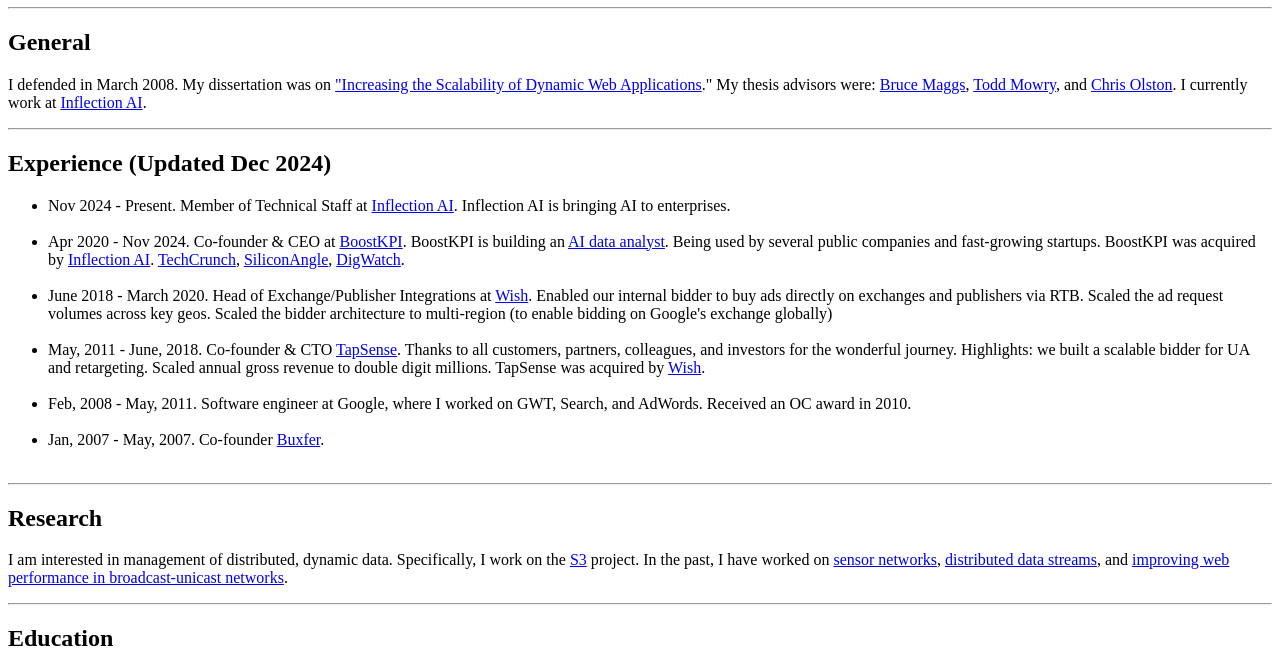
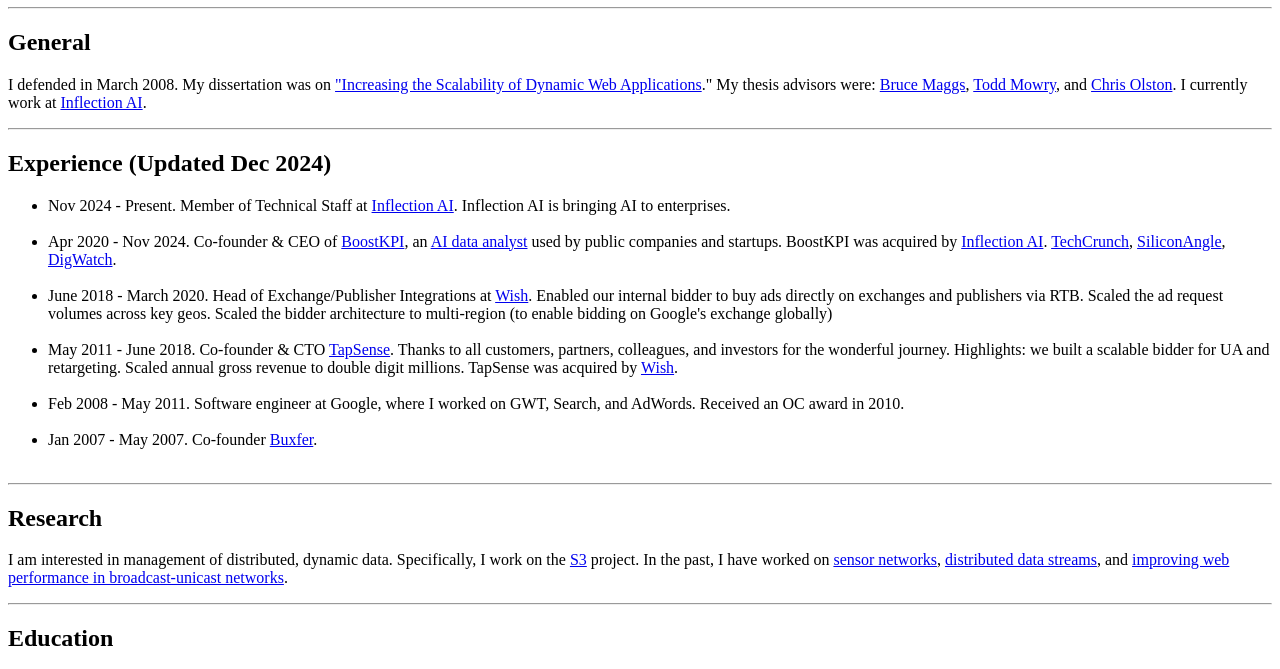
Before and after one commit to amitmanjhi/amitmanjhi.github.io, a plain HTML site: page index.html in a window 1280 px wide. Shown: the part 130-799 px from the top of the page. Drawn offline with Linux system fonts and the light colour scheme.

Commit message:
Minor edits and wordsmithing

```diff
--- a/index.html
+++ b/index.html
@@ -72,17 +72,17 @@ I currently work at <a href="https://inflection.ai">Inflection AI</a>.
 <h2>Experience (Updated Dec 2024)</h2>
 <ul>
     <li> Nov 2024 - Present. Member of Technical Staff at <a href="https://inflection.ai">Inflection AI</a>. Inflection AI is bringing AI to enterprises.<br><br>
-    <li> Apr 2020 - Nov 2024. Co-founder & CEO at <a href="https://boostkpi.com">BoostKPI</a>. BoostKPI is building an <a href="https://blog.boostkpi.com/ai-data-analyst/">AI data analyst</a>. Being used by several public companies and fast-growing startups. BoostKPI was acquired by <a href="https://inflection.ai">Inflection AI</a>. <a href="https://techcrunch.com/2024/11/26/inflection-ceo-says-its-done-competing-to-make-next-generation-ai-models/">TechCrunch</a>, <a href="https://siliconangle.com/2024/11/26/inflection-ai-acquires-automation-startups-boostkpi-jelled-ai/">SiliconAngle</a>, <a href="https://dig.watch/updates/former-ai-pioneer-inflection-now-targets-enterprise-tools">DigWatch</a>. <br><br>
+    <li> Apr 2020 - Nov 2024. Co-founder & CEO of <a href="https://boostkpi.com">BoostKPI</a>, an <a href="https://blog.boostkpi.com/ai-data-analyst/">AI data analyst</a> used by public companies and startups. BoostKPI was acquired by <a href="https://inflection.ai">Inflection AI</a>. <a href="https://techcrunch.com/2024/11/26/inflection-ceo-says-its-done-competing-to-make-next-generation-ai-models/">TechCrunch</a>, <a href="https://siliconangle.com/2024/11/26/inflection-ai-acquires-automation-startups-boostkpi-jelled-ai/">SiliconAngle</a>, <a href="https://dig.watch/updates/former-ai-pioneer-inflection-now-targets-enterprise-tools">DigWatch</a>. <br><br>
     <li> June 2018 - March 2020. Head of Exchange/Publisher Integrations at <a href="https://www.wish.com">Wish</a>.
 Enabled our internal bidder to buy ads directly on exchanges and publishers via RTB. Scaled the ad request volumes across key geos. Scaled the bidder architecture to multi-region (to enable bidding on Google's exchange globally)<br><br>
-    <li> May, 2011 - June, 2018. Co-founder & CTO <a href="http://www.tapsense.com">TapSense</a>.
+    <li> May 2011 - June 2018. Co-founder & CTO <a href="http://www.tapsense.com">TapSense</a>.
 		Thanks to all customers, partners, colleagues, and investors for the
 wonderful journey. Highlights: we built a scalable bidder for UA and
 retargeting. Scaled annual gross revenue to double digit millions. TapSense was
 acquired by <a href="https://www.wish.com">Wish</a>.<br><br>
-    <li> Feb, 2008 - May, 2011. Software engineer at Google, where I worked on GWT,
+    <li> Feb 2008 - May 2011. Software engineer at Google, where I worked on GWT,
     Search, and AdWords. Received an OC award in 2010.<br><br>
-    <li> Jan, 2007 - May, 2007. Co-founder <a
+    <li> Jan 2007 - May 2007. Co-founder <a
         href="http://www.buxfer.com">Buxfer</a>.<br><br>
 </ul>
 <hr><h2>Research</h2>
```
